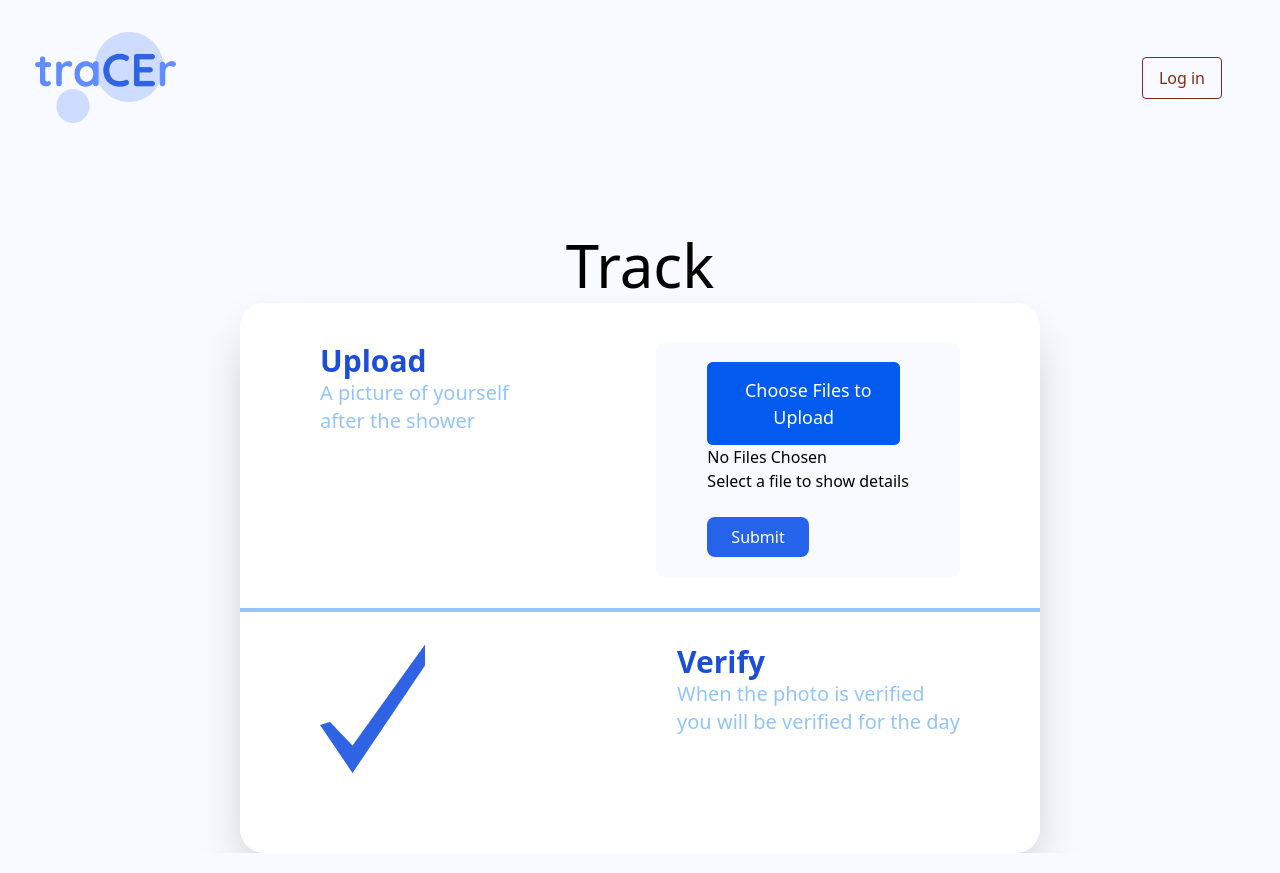
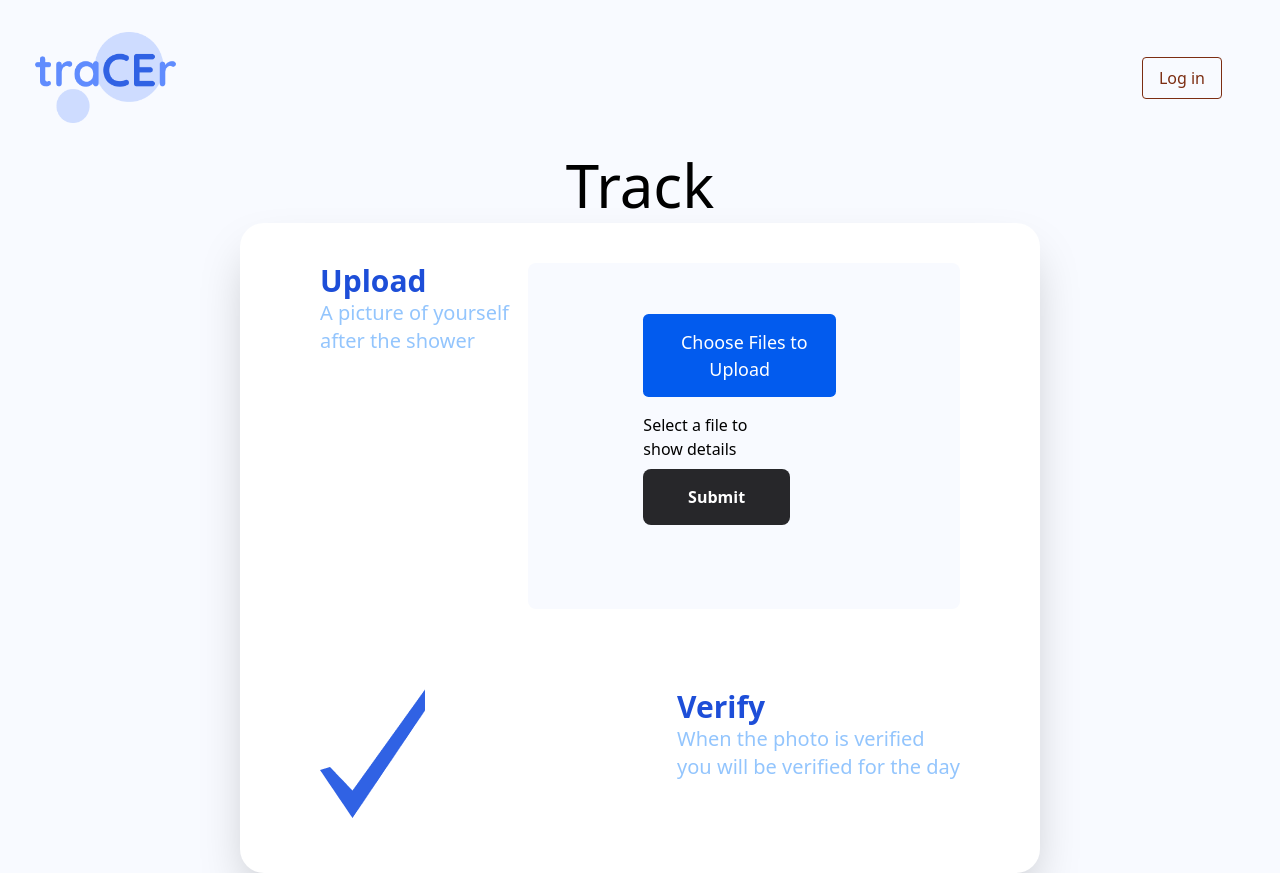
Before and after one commit to edisonqu/jamhacks-7, a React (Create React App) app: page /track in a window 1280 px wide. Built offline with nearby package versions, Linux system fonts and the light colour scheme.

Commit message:
post and get requests

```diff
--- a/src/components/Navbar.js
+++ b/src/components/Navbar.js
@@ -60,6 +60,10 @@ const Navbar = () => {
             // Signed in successfully
             const user = result.user;
             console.log('Signed in successfully:', user);
+            console.log('Firebase User ID:', user.uid);
+            console.log('Firebase Display Name: ', user.displayName)
+            localStorage.setItem('uid', JSON.stringify(user.uid));
+            localStorage.setItem('name', JSON.stringify(user.displayName));
             setLoggedIn(!loggedIn)
           })
           .catch((error) => {
--- a/src/pages/Home.js
+++ b/src/pages/Home.js
@@ -12,9 +12,27 @@ const Home = () => {
         setDate(date)
     }
 
+    const id = localStorage.getItem("id")
+    const record = {id}
+
+    // Using Fetch API
+    fetch('/calendar', {
+        method: 'POST',
+        headers: { "Content-Type": "application/json" },
+        body: JSON.stringify(record)
+        }
+    ).then(response => response.json())
+    .then(data => {
+      console.log("Success! Response data:", data);
+      // Do further processing with the response data here
+    })
+    .catch(error => {
+      console.error("Error:", error);
+    })
+
   return (
     <div>
-        <div className='w-full flex flex-col items-center justify-center h-full mt-20'>
+        <div className='w-full flex flex-col items-center justify-center h-full'>
             <h1 className='text-6xl mb-6'>Shower Tracker</h1>
             <Calendar onChange={onChange} className=''
              tileClassName={({ date, view }) => {
@@ -38,7 +56,6 @@ const Home = () => {
                   }
               }}/>
             <p>{date.toString}</p>
-            <p></p>
          </div>
 
     </div>
--- a/src/pages/Leaderboard.js
+++ b/src/pages/Leaderboard.js
@@ -1,6 +1,25 @@
 import React from 'react'
+import { useEffect } from 'react'
 
 const Leaderboard = () => {
+    useEffect(() => {
+         // Using Fetch API
+        fetch('/leaderboard', {
+            method: 'GET',
+            headers: { "Content-Type": "application/json" },
+            }
+        ).then(response => response.json())
+        .then(data => {
+            console.log("Success! Response data:", data);
+            // Do further processing with the response data here
+        })
+        .catch(error => {
+            console.error("Error:", error);
+        })
+
+    }, [])
+
+
   return (
     <div className='bg-white px-20 py-20 shadow-xl mx-20 rounded-xl'>
         <div className="flex justify-center flex-col">
--- a/src/pages/Track.js
+++ b/src/pages/Track.js
@@ -6,24 +6,72 @@ import Check from '../pictures/check.png'
 import './page-styles/Track.css'
 
 
+
 const Track = () => {
+    const [selectedImage, setSelectedImage] = useState();
+	const [isFilePicked, setIsFilePicked] = useState(false);
+    const [byteArray, setByteArray] = useState();
+
+    const changeHandler = (event) => {
+        setSelectedImage(event.target.files[0]);
+        setIsFilePicked(true);
+    }
+
+	const handleSubmission = (e) => {
+        e.preventDefault();
+        const file = selectedImage
+
+        // Read the file as an ArrayBuffer
+        if (file) {
+            const reader = new FileReader();
+            reader.onloadend = () => {
+                const byteArray = new Uint8Array(reader.result);
+                setByteArray(byteArray)
+
+                // Do further processing with the byte array, such as sending it to a server or storing it in a database
+                console.log('Image as byte array:', byteArray);
+            };
+            console.log("Byte")
+            console.log(byteArray)
+            reader.readAsArrayBuffer(file);
+            console.log("HEY")
+
+            setSelectedImage(URL.createObjectURL(file));
+            console.log("HEYA")
+            console.log("ssls")
+            const currentDate = new Date();
+            const date = currentDate.getDate();
+            const month = currentDate.getMonth() + 1;
+            const year = currentDate.getFullYear();
+            const displayName = localStorage.getItem("name")
+            const id = localStorage.getItem('id')
+            console.log(currentDate)
+            const record = {displayName, id, currentDate, byteArray}
 
 
-    const [selectedFile, setSelectedFile] = useState();
-	const [isFilePicked, setIsFilePicked] = useState(false);
 
-    const changeHandler = (event) => {
-		setSelectedFile(event.target.files[0]);
-		setIsFilePicked(true);
-	};
-
-	const handleSubmission = () => {
+            // Using Fetch API
+            fetch('/verify', {
+                method: 'POST',
+                headers: { "Content-Type": "application/json" },
+                body: JSON.stringify(record)
+            }).then(response => response.json())
+            .then(data => {
+              console.log("Success!", data);
+              // Use the response data as a number
+              const numberResult = Number(data);
+              console.log("Number result:", numberResult);
+            })
+            .catch(error => {
+              console.log("Error:", error);
+            });
+        }
     };
 
   return (
     <div>
-        <h1 className='text-center text-6xl mb-2 mt-20'>Track</h1>
-        <div className='bg-white mx-60 rounded-3xl flex flex-col justify-between shadow-2xl' style={{ height: 550}}>
+        <h1 className='text-center text-6xl mb-2'>Track</h1>
+        <div className='bg-white mx-60 rounded-3xl flex flex-col justify-between shadow-2xl' style={{ height: 650}}>
             <div className='flex justify-between mx-20 mt-10'>
                 <div>
                     <h1 className='text-3xl text-blue-700 font-semibold'>Upload</h1>
@@ -31,29 +79,33 @@ const Track = () => {
                 </div>
                 <div>
                     <div className='upload-container'>
-                        <input type="file" name="file" id="file-input" onChange={changeHandler} />
+                        <form
+                            className="flex flex-col gap-2 self-center mt-4 w-full p-16 pt-4 xl:w-5/6"
+                            onSubmit={handleSubmission}
+                        >
+                            <input type="file" name="file" id="file-input" accept="image/*" onChange={changeHandler}/>
+
                             <label for="file-input">
                                 <i class="fa-solid fa-arrow-up-from-bracket"></i>
                                 &nbsp; Choose Files to Upload
                             </label>
-                        <div id="num-of-files">No Files Chosen</div>
                             <ul id="files-list"></ul>
                             {isFilePicked ? (
                                 <div>
-                                <p>Filename: {selectedFile.name}</p>
-                                <p>Filetype: {selectedFile.type}</p>
-                                <p>Size in bytes: {selectedFile.size}</p>
-                                <p>
-                                    lastModifiedDate:{' '}
-                                    {selectedFile.lastModifiedDate.toLocaleDateString()}
-                                </p>
+                                    <p>Filename: {selectedImage.name}</p>
+                                    <p>Filetype: {selectedImage.type}</p>
+                                    <p>Size in bytes: {selectedImage.size}</p>
                                 </div>
                             ) : (
                                 <p>Select a file to show details</p>
                             )}
 
-                        <button className='bg-blue-600 rounded-lg py-2 px-6 text-white mt-6' onClick={handleSubmission}>Submit</button>
-
+                            <input
+                                type="submit"
+                                className="rounded-lg p-4 text-white bg-zinc-800 active:bg-zinc-600 transition-all duration-75 font-bold cursor-pointer"
+                                value="Submit"
+                            />
+                        </form>
                     </div>
 			<div>
 
@@ -61,7 +113,7 @@ const Track = () => {
                 </div>
             </div>
             <div className='bg-blue-300 w-full h-1'></div>
-            <div className='flex justify-between mx-20 mb-20'>
+            <div className='flex justify-between mb-20 mt-20 mx-20'>
                 <div>
                     <img src={Check}></img>
 
```
Lines whose indentation alone changed are shown as unchanged.
